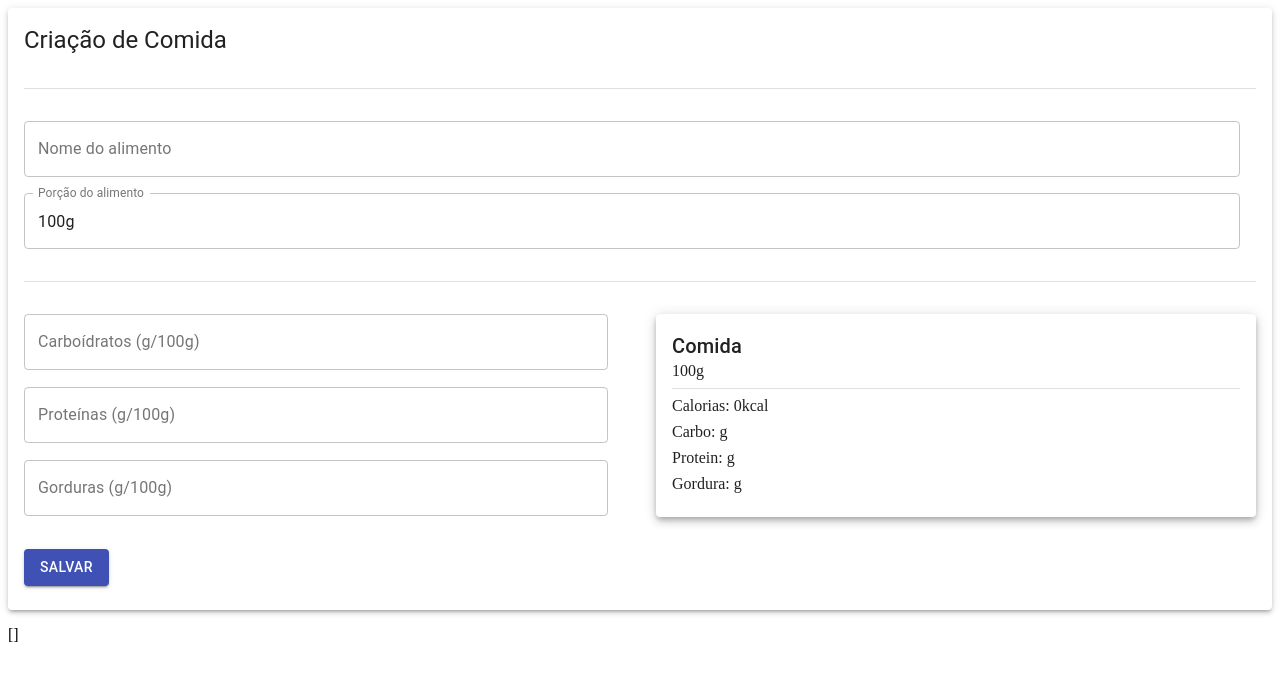
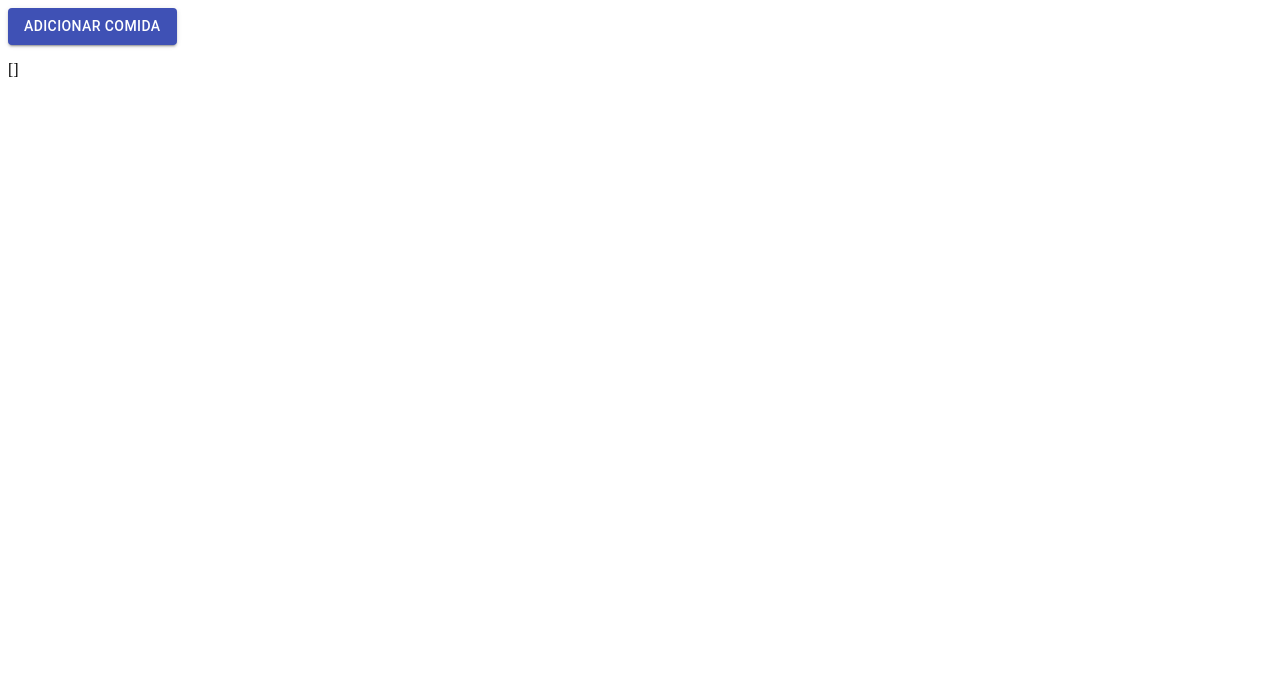
Before and after one commit to joao-zanutto/dieter, a React (Create React App) app: page / in a window 1280 px wide. Shown: the top 680 px of the page. Built offline with nearby package versions, Linux system fonts and the light colour scheme.

Commit message:
Extracted create food form to a Dilog with a button on the main App to open it

```diff
--- a/src/App.js
+++ b/src/App.js
@@ -1,16 +1,35 @@
+import { Button } from '@material-ui/core';
 import { useState } from 'react';
 import CreateFoodForm from './components/CreateFoodForm';
 
 function App() {
 	const [foodList, setFoodList] = useState([]);
+	const [open, setOpen] = useState(false);
 
 	const addFoodToList = (food) => {
 		setFoodList([...foodList, food]);
 	};
 
+	const openDialog = () => {
+		setOpen(true);
+	};
+
+	const handleClose = () => {
+		setOpen(false);
+	};
+
 	return (
 		<div className='App'>
-			<CreateFoodForm addFoodToList={addFoodToList} />
+			<CreateFoodForm
+				addFoodToList={addFoodToList}
+				open={open}
+				handleClose={handleClose}
+			/>
+			<Button onClick={openDialog} variant='contained' color='primary'>
+				{' '}
+				Adicionar Comida{' '}
+			</Button>
+
 			<p>{JSON.stringify(foodList, null, 2)}</p>
 		</div>
 	);
--- a/src/components/CreateFoodForm.js
+++ b/src/components/CreateFoodForm.js
@@ -2,6 +2,8 @@ import {
 	Button,
 	Card,
 	CardContent,
+	Dialog,
+	DialogContent,
 	Divider,
 	Grid,
 	TextField,
@@ -10,7 +12,7 @@ import {
 import { useFormik } from 'formik';
 import MiniFoodCard from './MiniFoodCard';
 
-function CreateFoodForm({ addFoodToList }) {
+function CreateFoodForm({ addFoodToList, open, handleClose }) {
 	const formik = useFormik({
 		initialValues: {
 			foodName: '',
@@ -40,8 +42,14 @@ function CreateFoodForm({ addFoodToList }) {
 		},
 	});
 
+	const resetFields = () => {
+		formik.setValues(formik.initialValues);
+	};
+
 	return (
-		<Card elevation={3}>
+		<Dialog open={open} onClose={handleClose}>
+			<DialogContent>
+				<Card elevation={0}>
 					<CardContent>
 						<Grid container justify='space-between' spacing={4}>
 							<Grid item xs={12}>
@@ -123,7 +131,7 @@ function CreateFoodForm({ addFoodToList }) {
 								</Grid>
 							</Grid>
 
-					<Grid item xs={12} sm={6}>
+							<Grid item xs={11} sm={6}>
 								<MiniFoodCard
 									foodName={formik.values.foodName}
 									portion={formik.values.portion}
@@ -133,19 +141,31 @@ function CreateFoodForm({ addFoodToList }) {
 								/>
 							</Grid>
 
-					<Grid item alignContent='right'>
+							<Grid item container alignContent='right' spacing={2}>
+								<Grid item>
 									<Button
 										onClick={formik.handleSubmit}
 										raised
-							align='right'
 										variant='contained'
 										color='primary'>
 										Salvar
 									</Button>
 								</Grid>
+								<Grid item>
+									<Button
+										onClick={resetFields}
+										raised
+										variant='contained'
+										color='secondary'>
+										Limpar
+									</Button>
+								</Grid>
+							</Grid>
 						</Grid>
 					</CardContent>
 				</Card>
+			</DialogContent>
+		</Dialog>
 	);
 }
 
```
Lines whose indentation alone changed are shown as unchanged.
